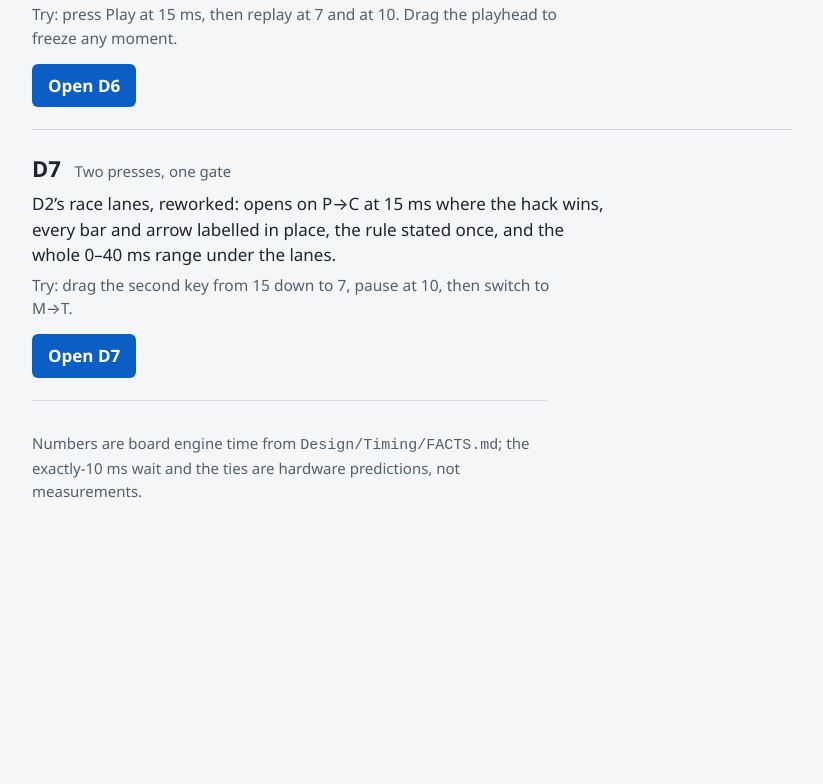
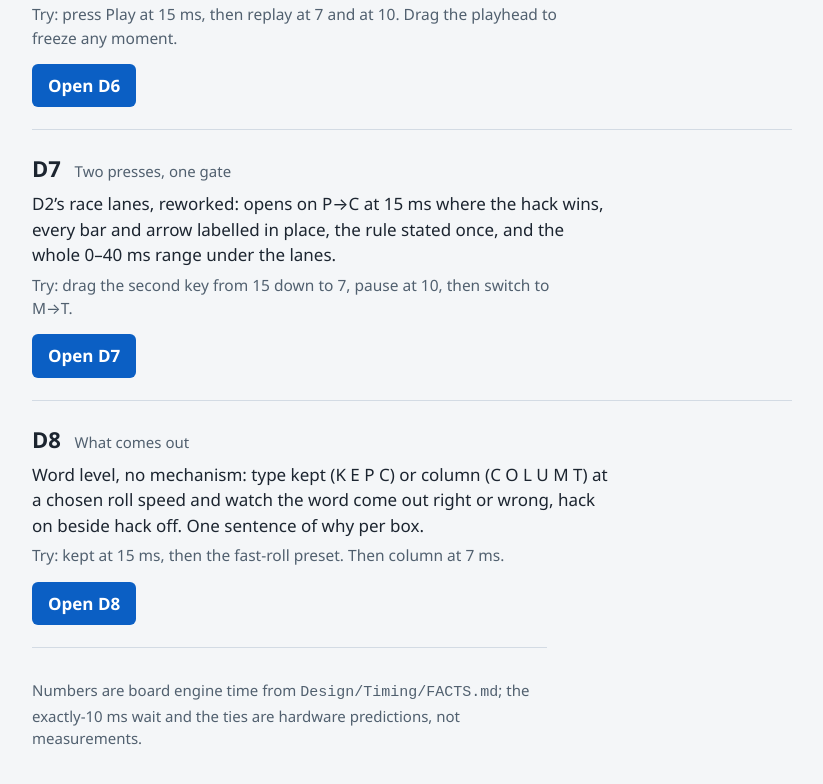
Before and after one commit to HelloThisIsFlo/zmk-config, a plain HTML site: page Design/Visuals/candidates/index.html in a window 1280 px wide. Shown: the part 1760-2544 px from the top of the page, without its empty margins (228-1051 px from the left). Before the commit the page ends 2341 px from the top, so only its background shows below. Drawn offline with Linux system fonts and the light colour scheme.

Commit message:
Add hack diagram candidate D8: what comes out, at word level
Claude-Session: https://claude.ai/code/session_014bVsvizbhDjHbodv8Uajnj

```diff
--- a/Design/Visuals/candidates/index.html
+++ b/Design/Visuals/candidates/index.html
@@ -36,7 +36,7 @@
 </style>
 <main>
   <h1>Ways to draw the hack</h1>
-  <p class="lede">Same proven numbers in every one, same drag-the-key control, no metaphors. What differs is the shape of the explanation. D1–D3 are the first round; D4 to D7 answer your notes and the cold critics'. Open each one, see which clicks first, say which.</p>
+  <p class="lede">Same proven numbers in every one, same drag-the-key control, no metaphors. What differs is the shape of the explanation. D1–D3 are the first round; D4 to D8 answer your notes and the cold critics'. Open each one, see which clicks first, say which.</p>
   <ul class="legend">
     <li><span class="k" style="background:var(--ok)"></span><b>adapted</b> the second letter is replaced</li>
     <li><span class="k" style="background:var(--bad)"></span><b>base letter</b> no replacement</li>
@@ -94,6 +94,13 @@
     <a class="open" href="D7.html">Open D7</a>
   </section>
 
+  <section class="card">
+    <h2>D8 <small>What comes out</small></h2>
+    <p>Word level, no mechanism: type kept (K E P C) or column (C O L U M T) at a chosen roll speed and watch the word come out right or wrong, hack on beside hack off. One sentence of why per box.</p>
+    <p class="try">Try: kept at 15 ms, then the fast-roll preset. Then column at 7 ms.</p>
+    <a class="open" href="D8.html">Open D8</a>
+  </section>
+
   <footer>
     <p>Numbers are board engine time from <code>Design/Timing/FACTS.md</code>; the exactly-10 ms wait and the ties are hardware predictions, not measurements.</p>
   </footer>
```
Also changed, not shown: 1 other file.
